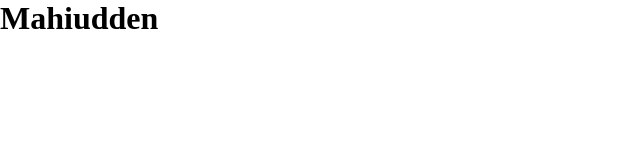
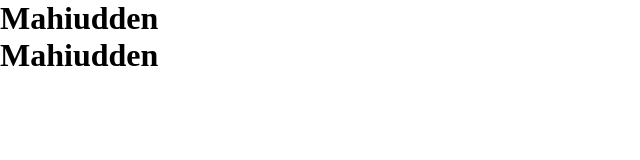
Before and after one commit to Mahiudden/assignment1, a plain HTML site: page index.html in a window 1280 px wide. Shown: the whole page, without its empty margins (0-640 px from the left). Drawn offline with Linux system fonts and the light colour scheme.

Commit message:
Initial commit with new code

```diff
--- a/index.html
+++ b/index.html
@@ -8,5 +8,6 @@
 </head>
 <body>
     <h1>Mahiudden</h1>
+    <h1>Mahiudden</h1>
 </body>
 </html>
```
